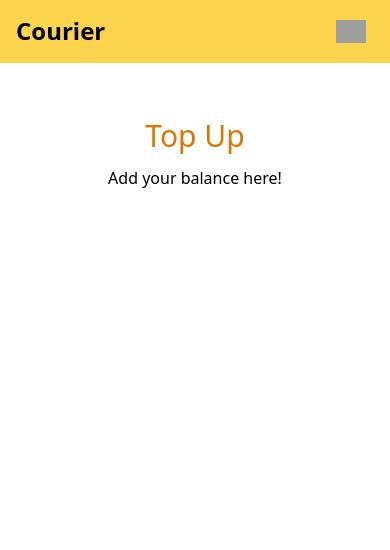
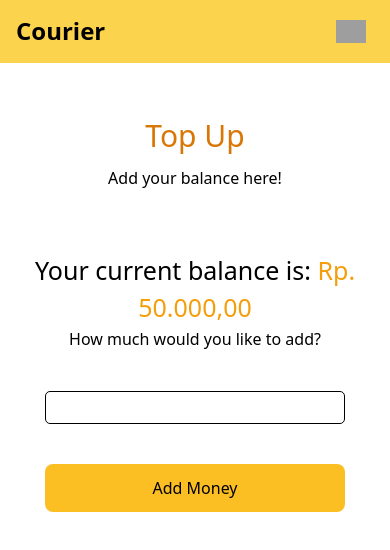
Before and after one commit to hanseljulio/courier-nextjs, a Next.js app: page /user/topup in a window 390 px wide. Shown: the top 550 px of the page. Built offline with nearby package versions, Linux system fonts and the light colour scheme; grey boxes are pictures that could not be loaded.

Commit message:
feat(user): topup page layout + responsive complete minus backend

```diff
--- a/src/components/SelectionCard/index.tsx
+++ b/src/components/SelectionCard/index.tsx
@@ -11,15 +11,15 @@ function SelectionCard(props: SelectionCardProps) {
   return (
     <div className="selection-card-div">
       <div
-        className={`${styles.cardArea} relative selection-card-area ${props.picture} bg-cover hover:cursor-pointer w-[300px] h-[450px] rounded-[8px] justify-center`}
+        className={`${styles.cardArea} ${styles.popout} relative selection-card-area ${props.picture} bg-cover hover:cursor-pointer w-[300px] h-[450px] rounded-[8px] justify-center`}
       >
         <div
           className={`text-area bg-slate-500 bg-opacity-80 rounded-b-[10px] flex-col absolute bottom-0 w-full`}
         >
-          <div className="title-div px-2 py-1 font-small text-[25px] justify-center">
+          <div className="pl-[20px] title-div px-2 py-1 font-small text-[25px] justify-center">
             <h1 className="drop-shadow-lg text-white">{props.title}</h1>
           </div>
-          <div className="description-div px-2 py-4 font-small text-[15px] justify-center">
+          <div className="pl-[22px] description-div px-2 py-4 font-small text-[15px] justify-center">
             <h1 className="drop-shadow-lg text-white">{props.description}</h1>
           </div>
         </div>
--- a/src/pages/user/topup/index.tsx
+++ b/src/pages/user/topup/index.tsx
@@ -1,13 +1,66 @@
-import React from "react";
+import React, { useState } from "react";
 import UserNav from "@/components/UserNav";
 import UserHeader from "@/components/HeaderSection";
+import Input from "@/components/Input";
+import Button from "@/components/Button";
+import { ToastContainer, toast } from "react-toastify";
+import "react-toastify/dist/ReactToastify.css";
 
 function TopUp() {
+  const [money, setMoney] = useState<number>(0);
+
+  const errorMessage = () =>
+    toast("Money must be between Rp. 10.000 and Rp. 10.000.000!");
+
+  const successMessage = () =>
+    toast(`Success! A total of ${money} has been added to your account!`);
+
+  const submit = async (e: any) => {
+    e.preventDefault();
+
+    if (money < 10000 || money > 10000000) {
+      errorMessage();
+      return;
+    }
+
+    successMessage();
+  };
+
   return (
     <div>
       <UserNav currentPage="topup" />
+      <ToastContainer />
       <div className="header-section pb-8">
         <UserHeader title="Top Up" description="Add your balance here!" />
+      </div>
+      <div
+        className={`mobile:mx-auto your-balance-section mx-[350px] pt-[30px] text-center `}
+      >
+        <h1 className="text-[25px]">
+          Your current balance is:{" "}
+          <span className="text-amber-500">Rp. 50.000,00</span>
+        </h1>
+        <p className="text-center">How much would you like to add?</p>
+      </div>
+      <div className="top-up-form pt-8">
+        <form action="" onSubmit={submit}>
+          <div className="form-section items-center flex justify-center">
+            <Input
+              label=""
+              type="number"
+              name="topupValue"
+              width="w-[300px]"
+              required={true}
+              onChange={(e) => setMoney(e.target.value)}
+            />
+          </div>
+          <div className="submit-btn items-center flex justify-center pt-4">
+            <Button
+              text="Add Money"
+              styling="p-3 rounded-[8px] w-[300px] my-6 bg-amber-400  hover:bg-amber-500"
+            />
+          </div>
+        </form>
       </div>
     </div>
   );
--- a/tailwind.config.ts
+++ b/tailwind.config.ts
@@ -17,6 +17,9 @@ const config: Config = {
         "create-address": "url('/images/createaddress.png')",
         "view-address": "url('/images/viewaddress.png')",
       },
+      screens: {
+        mobile: { max: "414px" },
+      },
     },
   },
   plugins: [],
```
Also changed, not shown: src/components/SelectionCard/SelectionCard.module.css (+27 -0 lines).
